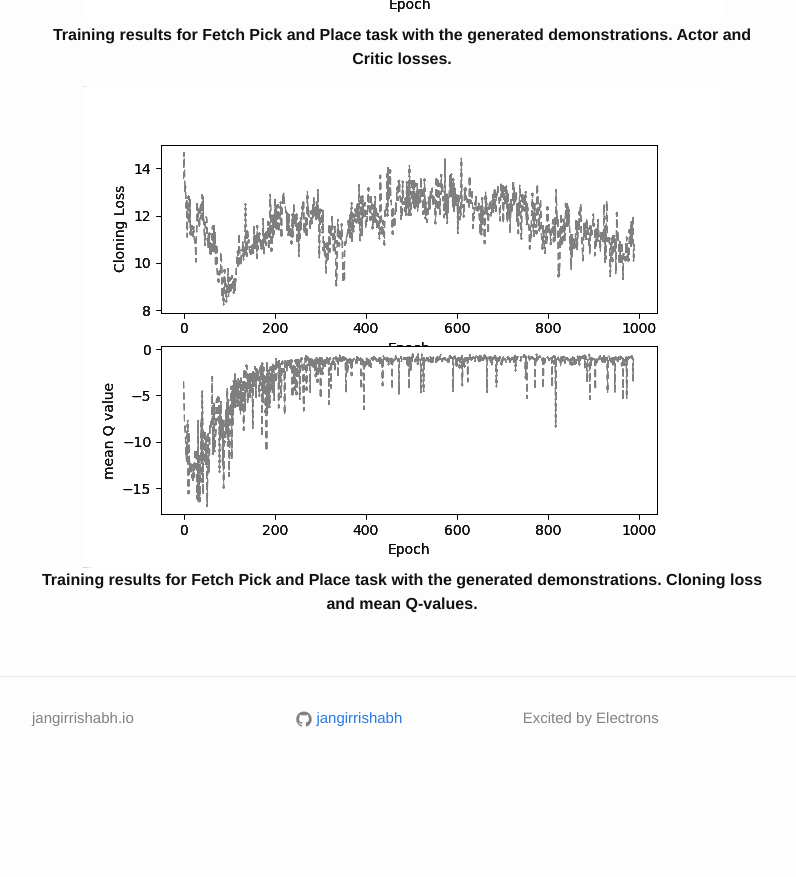
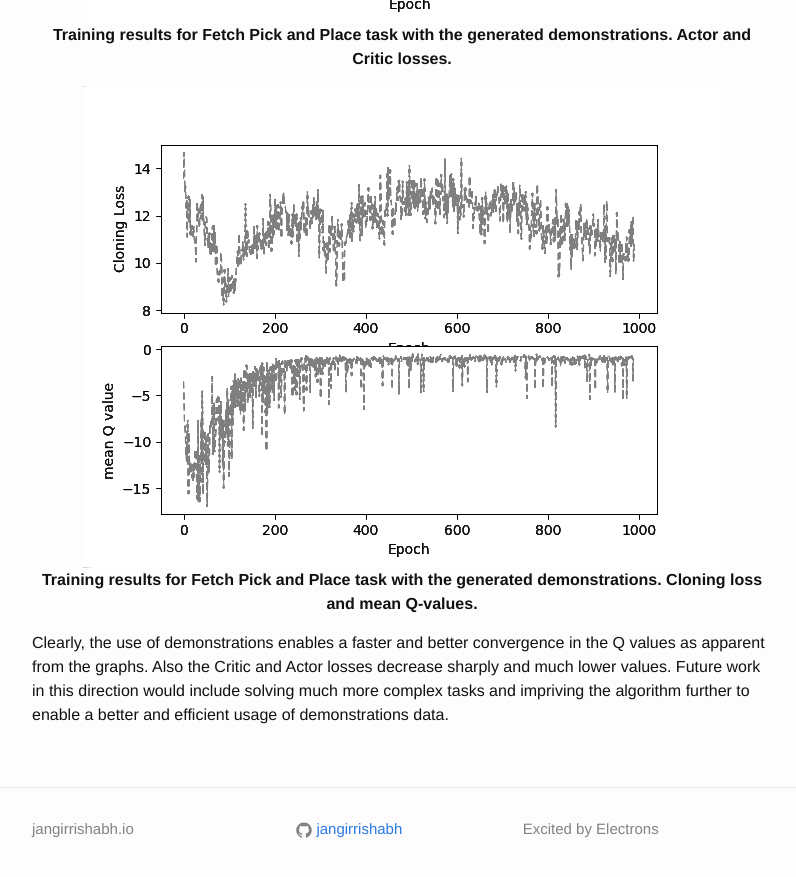
Before and after one commit to jangirrishabh/jangirrishabh.github.io, a Jekyll site: the page built from _posts/2018-03-25-Overcoming-exploration-demos.md, in a window 1280 px wide and 900 px high, scrolled down 8522 px. Shown: the top 877 px of the window, without its empty margins (238-1034 px from the left). Built offline with Jekyll 4.4.1, drawn with Linux system fonts in a browser that asks for light colours; formulas are drawn with MathJax 3; comment, search, counter and statistics services are not loaded; before the commit the page ends 9311 px from its top, so only the background shows below that.

```diff
--- a/_posts/2018-03-25-Overcoming-exploration-demos.md
+++ b/_posts/2018-03-25-Overcoming-exploration-demos.md
@@ -190,3 +190,5 @@
 </div>
 
 <p></p>
+
+Clearly, the use of demonstrations enables a faster and better convergence in the Q values as apparent from the graphs. Also the Critic and Actor losses decrease sharply and much lower values. Future work in this direction would include solving much more complex tasks and impriving the algorithm further to enable a better and efficient usage of demonstrations data.
```
